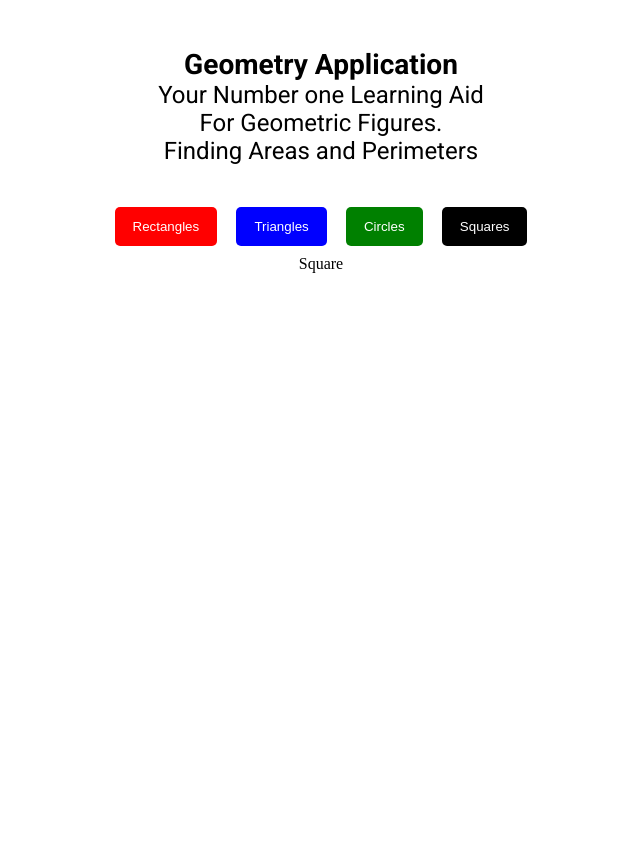
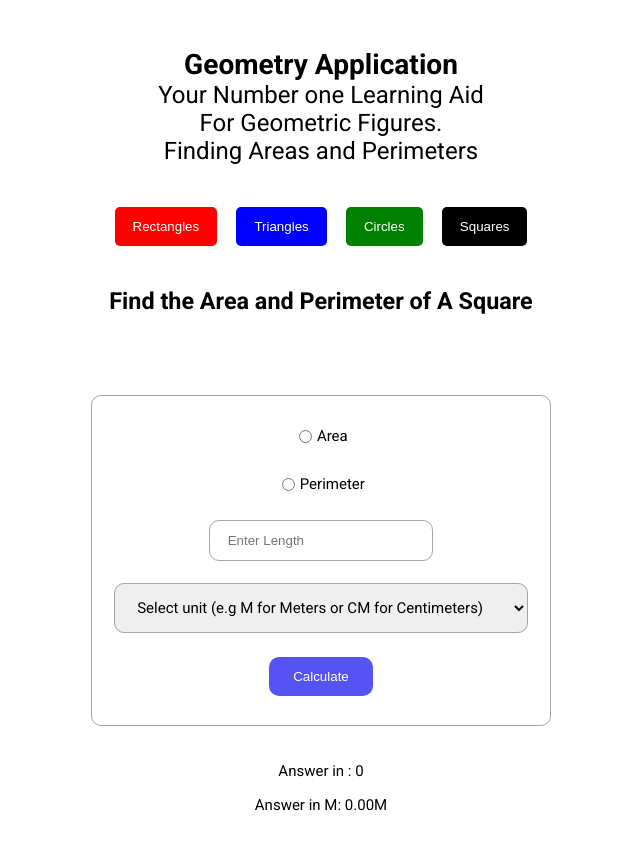
Before and after one commit to MeryAmun/geometry-app-2022, a React (Create React App) app: page / in a window 1280 px wide. Both pictures are taken after a click on the button "Squares". Shown: the top 850 px of the page, without its empty margins (319-959 px from the left). Before the commit the page ends 800 px from the top, so only its background shows below. Built offline with nearby package versions, Linux system fonts and the light colour scheme.

Commit message:
Square components and its functions done

```diff
--- a/src/components/GeometricFigures/Rectangle/Rectangle.jsx
+++ b/src/components/GeometricFigures/Rectangle/Rectangle.jsx
@@ -3,15 +3,14 @@ import "./rectangle.css";
 const data = {
   length: 0,
   width: 0,
-  unit:'',
+  unit: "",
   dimension: "",
 };
 const Rectangle = () => {
   const [exercise, setExercise] = useState(data);
   const [answer, setAnswer] = useState(0);
-  const [error, setError] = useState('')
-  const [unit, setUnit] = useState('')
-
+  const [error, setError] = useState("");
+  const [unit, setUnit] = useState("");
 
   const onChangeHandler = (e) => {
     const { name, value } = e.target;
@@ -23,35 +22,31 @@ const Rectangle = () => {
 
   const submitHandler = (e) => {
     e.preventDefault();
-    if(exercise.dimension === ''){
-      setError('Please choose the dimension you want to calculate')
+    if (exercise.dimension === "") {
+      setError("Please choose the dimension you want to calculate");
     }
     e.preventDefault();
-    if(exercise.unit === ''){
-      setError('Please select the unit for calculation')
-    }
-    else{
+    if (exercise.unit === "") {
+      setError("Please select the unit for calculation");
+    } else {
       console.log(exercise);
       if (exercise.dimension === "Perimeter") {
         setAnswer((Number(exercise.length) + Number(exercise.width)) * 2);
       } else if (exercise.dimension === "Area") {
-      setAnswer((Number(exercise.length)) *  Number(exercise.width),exercise.unit);
-      setUnit(exercise.unit)
+        setAnswer(
+          Number(exercise.length) * Number(exercise.width),
+          exercise.unit
+        );
+        setUnit(exercise.unit);
       }
     }
-    setExercise({
-      length:0,
-     width:0,
-     dimension:'',
-    unit:''
-    });
+    e.target.reset();
+  };
 
-
-  };
   return (
     <div className="app__figure_container">
       <div className="app__figure__header">
-        <h3>Find the Area and Perimeter of A rectangle</h3>
+        <h3>Find the Area and Perimeter of A Rectangle</h3>
       </div>
       <div className="app__form">
         <form onSubmit={submitHandler}>
@@ -63,7 +58,6 @@ const Rectangle = () => {
                 name="dimension"
                 value="Area"
                 onChange={onChangeHandler}
-
               />
               <label htmlFor="area">Area</label>
             </div>
@@ -77,7 +71,6 @@ const Rectangle = () => {
                 name="dimension"
                 value="Perimeter"
                 onChange={onChangeHandler}
-
               />
               <label htmlFor="perimeter">Perimeter</label>
             </div>
@@ -103,9 +96,11 @@ const Rectangle = () => {
           </div>
           <div className="form-group">
             <select name="unit" onChange={onChangeHandler}>
-            <option>Select unit (e.g M for Meters or CM for centimeters)</option>
-            <option value="Meters">Meters</option>
-            <option value="Centimeters">Centimeters</option>
+              <option>
+                Select unit (e.g M for Meters or CM for Centimeters)
+              </option>
+              <option value="M">M</option>
+              <option value="CM">CM</option>
             </select>
             <span className="error">{error}</span>
           </div>
@@ -113,15 +108,41 @@ const Rectangle = () => {
             <button className="btn__custom" type="submit">
               {exercise.dimension === "Perimeter"
                 ? " Calculate " + exercise.dimension
-                :exercise.dimension === "Area" ? " Calculate " + exercise.dimension : 'Calculate'}
+                : exercise.dimension === "Area"
+                ? " Calculate " + exercise.dimension
+                : "Calculate"}
             </button>
           </div>
         </form>
         <div className="app__result_container">
-          <span className="geometric_result">Answer {exercise.unit} in  {unit}: {answer} {unit}</span>
-          <span className="geometric_result">Answer in  {exercise.unit === 'Meters'? 'Centimeters' || exercise.unit === 'Centimeters' : 'Meters' }: {
-            exercise.unit === 'Centimeters' ? answer / 100 || exercise.unit === 'Meters' : answer * 100
-          }</span>
+          {exercise.dimension === "Area" ? (
+            <span className="geometric_result">
+              Answer in {exercise.unit} : {answer} {exercise.unit}
+              <sup>2</sup>
+            </span>
+          ) : (
+            <span className="geometric_result">
+              Answer in {exercise.unit}: {answer} {exercise.unit}
+            </span>
+          )}
+          {exercise.dimension === "Area" ? (
+            <span className="geometric_result">
+              Answer in{" "}
+              {exercise.unit === "M" ? "CM" || exercise.unit === "CM" : "M"}:{" "}
+              {exercise.unit === "M"
+                ? answer * 100 + "CM" || exercise.unit === "CM"
+                : (answer * 0.01).toFixed(3) + "M"}
+              <sup>2</sup>
+            </span>
+          ) : (
+            <span className="geometric_result">
+              Answer in{" "}
+              {exercise.unit === "M" ? "CM" || exercise.unit === "CM" : "M"}:{" "}
+              {exercise.unit === "M"
+                ? answer * 100 + "CM" || exercise.unit === "CM"
+                : (answer * 0.01).toFixed(2) + "M"}{" "}
+            </span>
+          )}
         </div>
       </div>
     </div>
--- a/src/components/GeometricFigures/Rectangle/rectangle.css
+++ b/src/components/GeometricFigures/Rectangle/rectangle.css
@@ -1,13 +1,15 @@
-.app__figure_container{
+.app__figure_container {
     height: 100vh;
 }
-.app__figure__header{
+
+.app__figure__header {
     margin-top: 2rem;
     font-size: 20px;
     font-family: 'Roboto';
     font-weight: 400;
 }
-    form{
+
+form {
     display: flex;
     flex-direction: column;
     justify-content: center;
@@ -18,13 +20,15 @@
     padding: 1rem;
     border-radius: 10px;
 }
-    label{
+
+label {
     font-size: 15px;
     font-family: 'Roboto';
     font-weight: 400;
     width: 100%;
 }
-    input{
+
+input {
     padding: 12px 18px;
     width: 100%;
     margin: .3rem;
@@ -32,7 +36,8 @@
     outline: none;
     border: 1px solid rgb(170, 162, 162);
 }
-     select{
+
+select {
     font-size: 15px;
     font-family: 'Roboto';
     font-weight: 400;
@@ -43,31 +48,37 @@
     outline: none;
     border: 1px solid rgb(170, 162, 162);
 }
-    .form-group{
+
+.form-group {
     display: flex;
-justify-content:center;
+    justify-content: center;
     flex-direction: column;
     align-items: center;
     margin: .4rem;
 
 }
-    .sub_form-group{
+
+
+.sub_form-group {
     display: flex;
-justify-content:center;
+    justify-content: center;
     align-items: center;
     margin: .4rem;
 }
 
-    .btn__custom{
+
+.btn__custom {
     padding: 12px 18px;
     width: 100%;
     border-radius: 10px;
-        background-color: rgba(14, 11, 236,0.7);
+    background-color: rgba(14, 11, 236, 0.7);
     color: #FFF;
     border: none;
     cursor: pointer;
+    margin: .4rem;
 }
-.app__result_container{
+
+.app__result_container {
     padding: 12px 18px;
     width: 100%;
     display: flex;
@@ -76,14 +87,16 @@ margin: .4rem;
     align-items: center;
     margin-top: 1rem;
 }
-.geometric_result{
+
+.geometric_result {
     font-size: 15px;
     font-family: 'Roboto';
     font-weight: 400;
     width: 100%;
     margin: .5rem;
 }
-.error{
+
+.error {
     color: red;
     font-size: 13px;
     font-family: 'Roboto';
--- a/src/components/GeometricFigures/Square/Square.jsx
+++ b/src/components/GeometricFigures/Square/Square.jsx
@@ -1,9 +1,142 @@
-import React from 'react'
+import React, { useState } from "react";
+//import "./rectangle.css";
+const data = {
+  length: 0,
+  unit: "",
+  dimension: "",
+};
+const Square = () => {
+  const [exercise, setExercise] = useState(data);
+  const [answer, setAnswer] = useState(0);
+  const [error, setError] = useState("");
+  const [unit, setUnit] = useState("");
 
-const Square = () => {
+  const onChangeHandler = (e) => {
+    const { name, value } = e.target;
+
+    setExercise((prev) => {
+      return { ...prev, [name]: value };
+    });
+  };
+
+  const submitHandler = (e) => {
+    e.preventDefault();
+    if (exercise.dimension === "") {
+      setError("Please choose the dimension you want to calculate");
+    }
+    e.preventDefault();
+    if (exercise.unit === "") {
+      setError("Please select the unit for calculation");
+    } else {
+      console.log(exercise);
+      if (exercise.dimension === "Perimeter") {
+        setAnswer((Number(exercise.length) * 4 ));
+      } else if (exercise.dimension === "Area") {
+        setAnswer(
+          Number(exercise.length) * Number(exercise.length),
+          exercise.unit
+        );
+        setUnit(exercise.unit);
+      }
+    }
+    e.target.reset();
+  };
+
   return (
-    <div>Square</div>
-  )
-}
+    <div className="app__figure_container">
+      <div className="app__figure__header">
+        <h3>Find the Area and Perimeter of A Square</h3>
+      </div>
+      <div className="app__form">
+        <form onSubmit={submitHandler}>
+          <div className="form-group ">
+            <div className="sub_form-group">
+              <input
+                type="radio"
+                id="area"
+                name="dimension"
+                value="Area"
+                onChange={onChangeHandler}
+              />
+              <label htmlFor="area">Area</label>
+            </div>
+            <span className="error">{error}</span>
+          </div>
+          <div className="form-group ">
+            <div className="sub_form-group">
+              <input
+                type="radio"
+                id="area"
+                name="dimension"
+                value="Perimeter"
+                onChange={onChangeHandler}
+              />
+              <label htmlFor="perimeter">Perimeter</label>
+            </div>
+            <span className="error">{error}</span>
+          </div>
+          <div className="form-group">
+            <input
+              type="number"
+              name="length"
+              onChange={onChangeHandler}
+              placeholder="Enter Length"
+            />
+            <span className="error">{error}</span>
+          </div>
+          <div className="form-group">
+            <select name="unit" onChange={onChangeHandler}>
+              <option>
+                Select unit (e.g M for Meters or CM for Centimeters)
+              </option>
+              <option value="M">M</option>
+              <option value="CM">CM</option>
+            </select>
+            <span className="error">{error}</span>
+          </div>
+          <div className="form-group">
+            <button className="btn__custom" type="submit">
+              {exercise.dimension === "Perimeter"
+                ? " Calculate " + exercise.dimension
+                : exercise.dimension === "Area"
+                ? " Calculate " + exercise.dimension
+                : "Calculate"}
+            </button>
+          </div>
+        </form>
+        <div className="app__result_container">
+          {exercise.dimension === "Area" ? (
+            <span className="geometric_result">
+              Answer in {exercise.unit} : {answer} {exercise.unit}
+              <sup>2</sup>
+            </span>
+          ) : (
+            <span className="geometric_result">
+              Answer in {exercise.unit}: {answer} {exercise.unit}
+            </span>
+          )}
+          {exercise.dimension === "Area" ? (
+            <span className="geometric_result">
+              Answer in{" "}
+              {exercise.unit === "M" ? "CM" || exercise.unit === "CM" : "M"}:{" "}
+              {exercise.unit === "M"
+                ? answer * 100 + "CM" || exercise.unit === "CM"
+                : (answer * 0.01).toFixed(3) + "M"}
+              <sup>2</sup>
+            </span>
+          ) : (
+            <span className="geometric_result">
+              Answer in{" "}
+              {exercise.unit === "M" ? "CM" || exercise.unit === "CM" : "M"}:{" "}
+              {exercise.unit === "M"
+                ? answer * 100 + "CM" || exercise.unit === "CM"
+                : (answer * 0.01).toFixed(2) + "M"}{" "}
+            </span>
+          )}
+        </div>
+      </div>
+    </div>
+  );
+};
 
-export default Square
+export default Square;
--- a/src/index.css
+++ b/src/index.css
@@ -12,3 +12,108 @@
   body{
     height: 100%;
   }
+
+  .app__figure_container {
+    height: 100vh;
+}
+
+.app__figure__header {
+    margin-top: 2rem;
+    font-size: 20px;
+    font-family: 'Roboto';
+    font-weight: 400;
+}
+
+form {
+    display: flex;
+    flex-direction: column;
+    justify-content: center;
+    align-items: center;
+    width: 100%;
+    margin-top: 5rem;
+    border: 1px solid rgb(170, 162, 162);
+    padding: 1rem;
+    border-radius: 10px;
+}
+
+label {
+    font-size: 15px;
+    font-family: 'Roboto';
+    font-weight: 400;
+    width: 100%;
+}
+
+input {
+    padding: 12px 18px;
+    width: 100%;
+    margin: .3rem;
+    border-radius: 10px;
+    outline: none;
+    border: 1px solid rgb(170, 162, 162);
+}
+
+select {
+    font-size: 15px;
+    font-family: 'Roboto';
+    font-weight: 400;
+    padding: 14px 18px;
+    width: 100%;
+    margin: .3rem;
+    border-radius: 10px;
+    outline: none;
+    border: 1px solid rgb(170, 162, 162);
+}
+
+.form-group {
+    display: flex;
+    justify-content: center;
+    flex-direction: column;
+    align-items: center;
+    margin: .4rem;
+
+}
+
+
+.sub_form-group {
+    display: flex;
+    justify-content: center;
+    align-items: center;
+    margin: .4rem;
+}
+
+
+.btn__custom {
+    padding: 12px 18px;
+    width: 100%;
+    border-radius: 10px;
+    background-color: rgba(14, 11, 236, 0.7);
+    color: #FFF;
+    border: none;
+    cursor: pointer;
+    margin: .4rem;
+}
+
+.app__result_container {
+    padding: 12px 18px;
+    width: 100%;
+    display: flex;
+    flex-direction: column;
+    justify-content: center;
+    align-items: center;
+    margin-top: 1rem;
+}
+
+.geometric_result {
+    font-size: 15px;
+    font-family: 'Roboto';
+    font-weight: 400;
+    width: 100%;
+    margin: .5rem;
+}
+
+.error {
+    color: red;
+    font-size: 13px;
+    font-family: 'Roboto';
+    font-weight: 400;
+}
```
Lines whose indentation alone changed are shown as unchanged.
